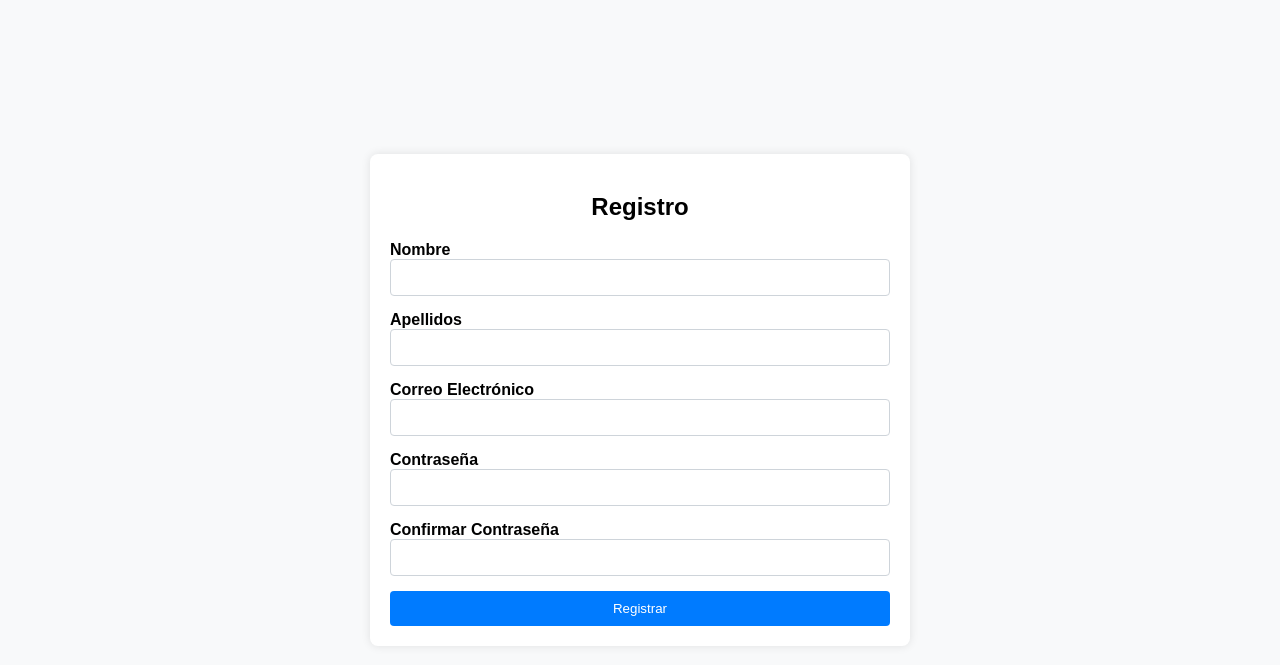
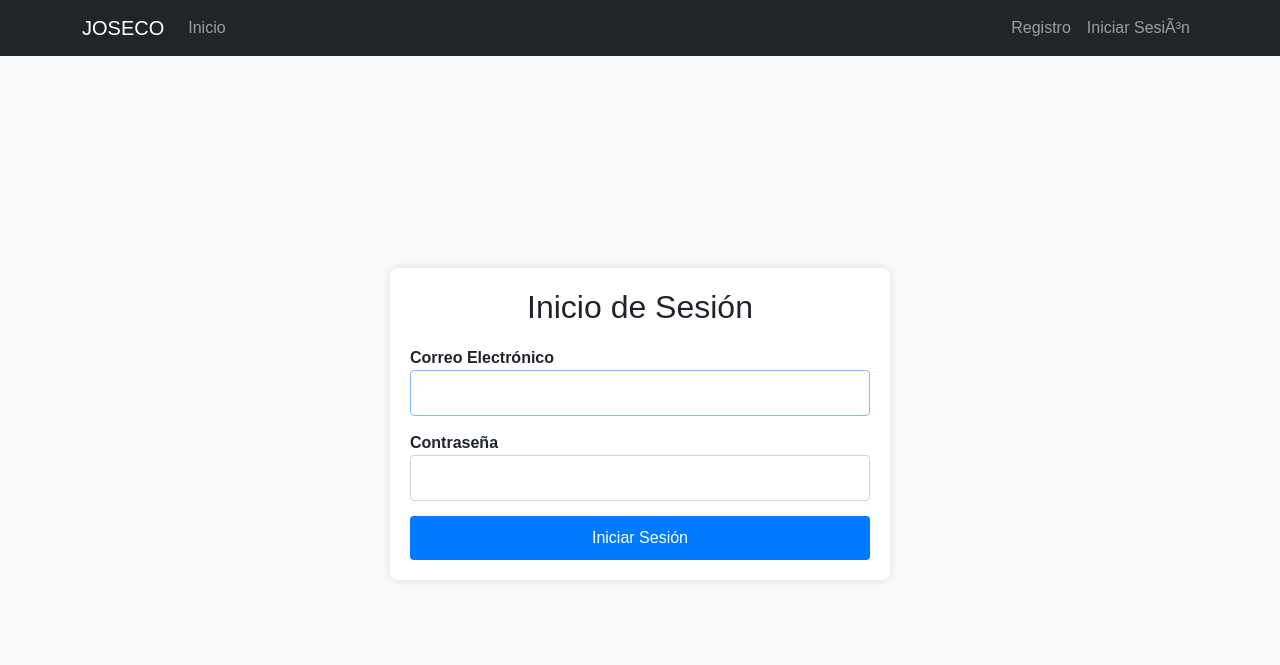
Before and after one commit to JuanAntonioMorenoMoguel/PGPI-G1.12, a Django app: page /iniciar_sesion/ in a window 1280 px wide. Shown: the top 665 px of the page. Run offline with Django 4.2, Linux system fonts and the light colour scheme.

Commit message:
Inicio de sesión terminado, a la espera de arreglar guardado en caché

```diff
--- a/joseco/Autenticacion/forms.py
+++ b/joseco/Autenticacion/forms.py
@@ -1,6 +1,8 @@
 from django import forms
 from django.contrib.auth.forms import UserCreationForm
 from django.contrib.auth.models import User
+from django.contrib.auth import authenticate
+
 
 class CustomRegisterForm(UserCreationForm):
     first_name = forms.CharField(max_length=30, required=True, label='Nombre')
@@ -17,39 +19,32 @@ class CustomRegisterForm(UserCreationForm):
             raise forms.ValidationError('Este correo electrónico ya está registrado.')
         return email
 
-    def clean(self):
-        cleaned_data = super().clean()
-        password1 = cleaned_data.get('password1')
-        password2 = cleaned_data.get('password2')
-
-        if password1 and password2 and password1 != password2:
-            raise forms.ValidationError('Las contraseñas no coinciden. Inténtalo de nuevo.')
-
-        return cleaned_data
-
     def save(self, commit=True):
         user = super().save(commit=False)
-        email = self.cleaned_data['email']
-        user.username = email.split('@')[0]  # Parte izquierda del email como username
-        user.first_name = self.cleaned_data['first_name']
-        user.last_name = self.cleaned_data['last_name']
-        user.email = email
+        user.username = self.cleaned_data['email']  # Asignar email como username
         if commit:
             user.save()
         return user
 
+
 class CustomLoginForm(forms.Form):
     email = forms.EmailField(required=True, label='Correo Electrónico')
+    password = forms.CharField(widget=forms.PasswordInput, label='Contraseña')
 
     def clean(self):
         cleaned_data = super().clean()
+        email = cleaned_data.get('email')
         password = cleaned_data.get('password')
-        email = cleaned_data.get('email')
 
-        if User.objects.filter(email=email).exists() == False:
-            raise forms.ValidationError('Este correo electrónico no está resgistrado.')
-        if User.objects.filter(email=email).exists() == True:
-            if User.objects.get(email=email).check_password(password) == False:
-                raise forms.ValidationError('La contraseña no es correcta.')
+        user = User.objects.get(email=email)
+        # Verificar si el correo está registrado
+        if user.exists() == False:
+            raise forms.ValidationError('Este correo electrónico no está registrado.')
 
+        # Autenticar al usuario con username y password
+        user = authenticate(email=user.email, password=password)
+        if user is None:
+            raise forms.ValidationError('La contraseña no es correcta.')
+
+        # Si todo está bien, retorna los datos limpios
         return cleaned_data
--- a/joseco/Autenticacion/views.py
+++ b/joseco/Autenticacion/views.py
@@ -1,14 +1,24 @@
 from django.shortcuts import render, redirect
-from .forms import CustomRegisterForm, CustomLoginForm
+from django.contrib.auth import authenticate, login
 from django.contrib import messages
+from .forms import CustomLoginForm, CustomRegisterForm
+from django.contrib.auth.models import User
 
 def registro(request):
     if request.method == 'POST':
         form = CustomRegisterForm(request.POST)
         if form.is_valid():
-            form.save()
-            messages.success(request, 'Tu cuenta ha sido creada exitosamente.')
-            return redirect('index')
+            user = form.save(commit=False)
+            password = form.cleaned_data['password1']
+            user.set_password(password)
+            user.save()
+
+            # Autenticar y loguear al usuario automáticamente
+            user = authenticate(request, username=user.username, password=password)
+            if user is not None:
+                login(request, user)
+                messages.success(request, 'Registro exitoso e inicio de sesión automático.')
+                return redirect('index')  # Redirige a la página principal u otra vista
         else:
             messages.error(request, 'Por favor corrige los errores en el formulario.')
     else:
@@ -16,11 +26,14 @@ def registro(request):
 
     return render(request, 'registro.html', {'form': form})
 
+
 def inicio_sesion(request):
     if request.method == 'POST':
         form = CustomLoginForm(request.POST)
         if form.is_valid():
-            form.save()
+            email = form.cleaned_data['email']
+            user = User.objects.get(email=email)
+            login(request, user)
             messages.success(request, 'Inicio de sesión exitoso.')
             return redirect('index')
         else:
--- a/joseco/joseco/settings.py
+++ b/joseco/joseco/settings.py
@@ -119,6 +119,8 @@ USE_I18N = True
 
 USE_TZ = True
 
+LOGIN_REDIRECT_URL = 'index'
+
 
 # Static files (CSS, JavaScript, Images)
 # https://docs.djangoproject.com/en/4.2/howto/static-files/
@@ -126,7 +128,7 @@ USE_TZ = True
 STATIC_URL = '/static/'
 
 STATICFILES_DIRS = [
-    BASE_DIR / 'static',  # Ajusta BASE_DIR si no está configurado como Path
+    BASE_DIR / 'static',  # Ajusta BASE_DIR si no estÃ¡ configurado como Path
 ]
 
 # Default primary key field type
--- a/joseco/joseco/urls.py
+++ b/joseco/joseco/urls.py
@@ -1,25 +1,29 @@
 """
 URL configuration for joseco project.
 
-The `urlpatterns` list routes URLs to views. For more information please see:
+The urlpatterns list routes URLs to views. For more information please see:
     https://docs.djangoproject.com/en/4.2/topics/http/urls/
 Examples:
 Function views
-    1. Add an import:  from my_app import views
-    2. Add a URL to urlpatterns:  path('', views.home, name='home')
+
+Add an import:  from my_app import views
+Add a URL to urlpatterns:  path('', views.home, name='home')
 Class-based views
-    1. Add an import:  from other_app.views import Home
-    2. Add a URL to urlpatterns:  path('', Home.as_view(), name='home')
+
+Add an import:  from other_app.views import Home
+Add a URL to urlpatterns:  path('', Home.as_view(), name='home')
 Including another URLconf
-    1. Import the include() function: from django.urls import include, path
-    2. Add a URL to urlpatterns:  path('blog/', include('blog.urls'))
+
+Import the include() function: from django.urls import include, path
+Add a URL to urlpatterns:  path('blog/', include('blog.urls'))
 """
 from django.contrib import admin
 from django.urls import include, path
+from django.contrib.auth import views as auth_views
 
 urlpatterns = [
     path('admin/', admin.site.urls),
     path('', include('main.urls')),  # La URL raíz del proyecto apunta a main
     path('registro/', include('Autenticacion.urls')),
-    path('iniciar_sesion/', include('Autenticacion.urls')),
+    path('iniciar_sesion/', auth_views.LoginView.as_view(template_name='inicio_sesion.html'), name='iniciar_sesion'),
 ]
--- a/joseco/templates/base.html
+++ b/joseco/templates/base.html
@@ -14,10 +14,9 @@
       crossorigin="anonymous"
     />
     {% block title %}{% endblock title %} {% block extra_css %}{% endblock extra_css %}
-    <!-- Bloque para CSS extra -->
   </head>
   <body>
-    <nav class="navbar navbar-expand-lg navbar-dark bg-dark">
+    <nav class="navbar navbar-expand-lg navbar-dark bg-dark fixed-top">
       <div class="container">
         <a class="navbar-brand" href="{% url 'index' %}">JOSECO</a>
         <button
@@ -32,16 +31,27 @@
           <span class="navbar-toggler-icon"></span>
         </button>
         <div class="collapse navbar-collapse" id="navbarNav">
-          <ul class="navbar-nav">
+          <!-- Elementos alineados a la izquierda -->
+          <ul class="navbar-nav me-auto">
             <li class="nav-item">
               <a class="nav-link" href="{% url 'index' %}">Inicio</a>
             </li>
-            <li class="nav-item">
-              <a class="nav-link" href="{% url 'registro' %}">Registro</a>
-            </li>
-            <li class="nav-item">
-              <a class="nav-link" href="{% url 'iniciar_sesion' %}">Iniciar Sesión</a>
-            </li>
+          </ul>
+
+          <!-- Elementos alineados a la derecha -->
+          <ul class="navbar-nav ms-auto">
+            {% if not user.is_authenticated %}
+              <li class="nav-item">
+                <a class="nav-link" href="{% url 'registro' %}">Registro</a>
+              </li>
+              <li class="nav-item">
+                <a class="nav-link" href="{% url 'iniciar_sesion' %}">Iniciar SesiÃ³n</a>
+              </li>
+            {% else %}
+              <li class="nav-item">
+                <span class="nav-link text-white">{{ user.email }}</span>
+              </li>
+            {% endif %}
           </ul>
         </div>
       </div>
--- a/joseco/templates/inicio_sesion.html
+++ b/joseco/templates/inicio_sesion.html
@@ -1,65 +1,48 @@
-<!DOCTYPE html>
-<html lang="en">
-  <head>
-    <meta charset="UTF-8" />
-    <meta name="viewport" content="width=device-width, initial-scale=1.0" />
-    <title>Inicio de Sesión</title>
+{% extends 'base.html' %}
 {% load static %}
-    <link rel="stylesheet" href="{% static 'css/registro.css' %}" />
-  </head>
-  <body>
-    <div class="form-container">
+
+
+
+{% block extra_css %}
+  <link rel="stylesheet" href="{% static 'css/registro.css' %}">
+{% endblock extra_css %}
+
+{% block content %}
+<div class="form-container mt-5">
     <h2>Inicio de Sesión</h2>
 
     <!-- Mostrar errores generales sobre el formulario -->
     {% if form.non_field_errors %}
-      <div
-        class="alert alert-danger"
-        style="
-          margin-bottom: 20px;
-          border-radius: 4px;
-          background-color: #f8d7da;
-          color: #721c24;
-          padding: 10px;
-        "
-      >
-        {{ form.non_field_errors|join:"<br />"|safe }}
+        <div class="alert alert-danger" style="margin-bottom: 20px; border-radius: 4px; background-color: #f8d7da; color: #721c24; padding: 10px;">
+            {{ form.non_field_errors|join:"<br>"|safe }}
         </div>
     {% endif %}
 
     <!-- Mostrar mensajes de Django -->
-      {% if messages %} {% for message in messages %}
-      <div
-        class="alert alert-info"
-        style="
-          margin-bottom: 20px;
-          border-radius: 4px;
-          background-color: #e9ecef;
-          color: #495057;
-          padding: 10px;
-        "
-      >
+    {% if messages %}
+        {% for message in messages %}
+            <div class="alert alert-info" style="margin-bottom: 20px; border-radius: 4px; background-color: #e9ecef; color: #495057; padding: 10px;">
                 {{ message }}
             </div>
-      {% endfor %} {% endif %}
+        {% endfor %}
+    {% endif %}
 
     <form method="POST" autocomplete="off">
         {% csrf_token %}
 
         <div class="form-group">
             <label for="email">Correo Electrónico</label>
-          {{ form.email.errors|join:"<br />"|safe }} {{ form.email }}
+            {{ form.email.errors|join:"<br>"|safe }}
+            {{ form.username }}
         </div>
 
         <div class="form-group">
-          <label for="password1">Contraseña</label>
-          {{ form.password1.errors|join:"<br />"|safe }} {{ form.password1 }}
+            <label for="password">Contraseña</label>
+            {{ form.password.errors|join:"<br>"|safe }}
+            {{ form.password }}
         </div>
 
-        <button type="submit" class="btn btn-primary w-100">
-          Iniciar Sesión
-        </button>
+        <button type="submit" class="btn btn-primary w-100">Iniciar Sesión</button>
     </form>
 </div>
-  </body>
-</html>
+{% endblock content %}
--- a/joseco/templates/registro.html
+++ b/joseco/templates/registro.html
@@ -1,14 +1,14 @@
-<!DOCTYPE html>
-<html lang="en">
-<head>
-    <meta charset="UTF-8">
-    <meta name="viewport" content="width=device-width, initial-scale=1.0">
-    <title>Registro</title>
+{% extends 'base.html' %}
 {% load static %}
+
+
+
+{% block extra_css %}
   <link rel="stylesheet" href="{% static 'css/registro.css' %}">
-</head>
-<body>
-    <div class="form-container">
+{% endblock extra_css %}
+
+{% block content %}
+<div class="form-container mt-5">
     <h2>Registro</h2>
 
     <!-- Mostrar errores generales sobre el formulario -->
@@ -63,5 +63,4 @@
         <button type="submit" class="btn btn-primary w-100">Registrar</button>
     </form>
 </div>
-</body>
-</html>
+{% endblock content %}
```
Also changed, not shown: joseco/db.sqlite3. Lines whose indentation alone changed are shown as unchanged.
